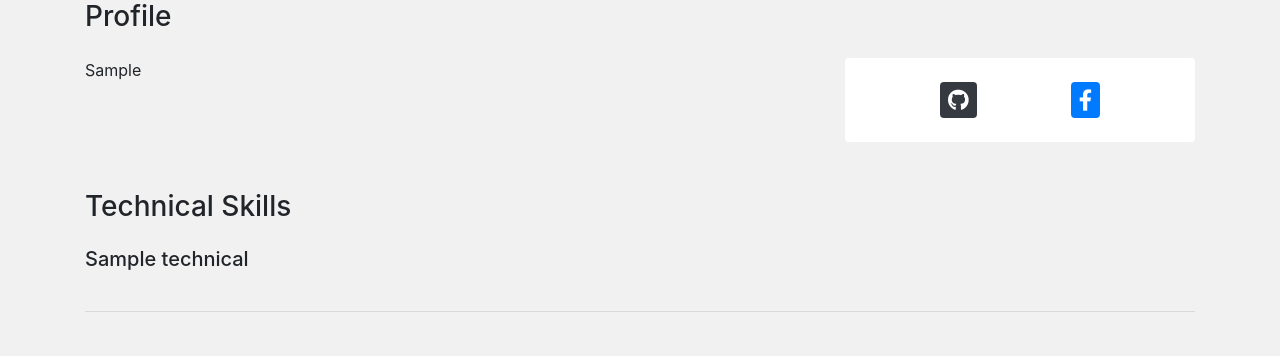
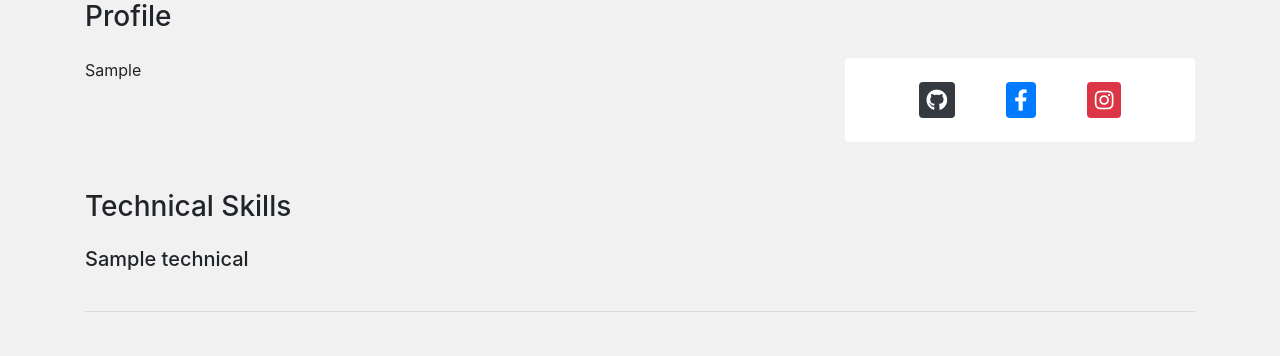
Before and after one commit to sndk3562/Portfolio, a Django app: page /about/ in a window 1280 px wide. Shown: the part 64-420 px from the top of the page. Run offline with Django 3.2, Linux system fonts and the light colour scheme; tables that the repository leaves empty hold one stand-in row (values such as "Sample post"); some libraries are stand-ins or nearby versions.

Commit message:
Update about.html

```diff
--- a/app/templates/app/about.html
+++ b/app/templates/app/about.html
@@ -18,6 +18,9 @@
                     {% endif %}
                     {% if profile_data.facebook %}
                         <a href="{{ profile_data.facebook }}" target="_blank"><i class="fab fa-facebook-f fa-lg rounded btn-primary icon"></i></a>
+                    {% endif %}
+                    {% if profile_data.instagram %}
+                        <a href="{{ profile_data.instagram }}" target="_blank"><i class="fab fa-instagram fa-lg rounded btn-danger icon"></i></a>
                     {% endif %}
                 </div>
             </div>
```
